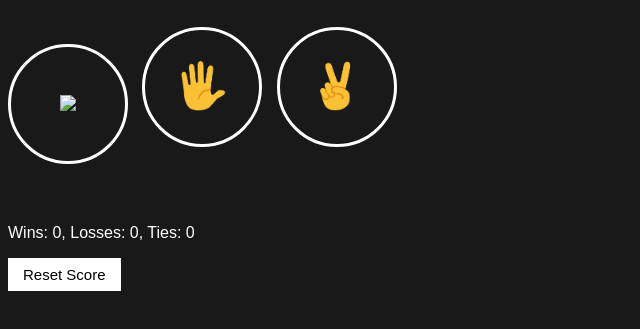
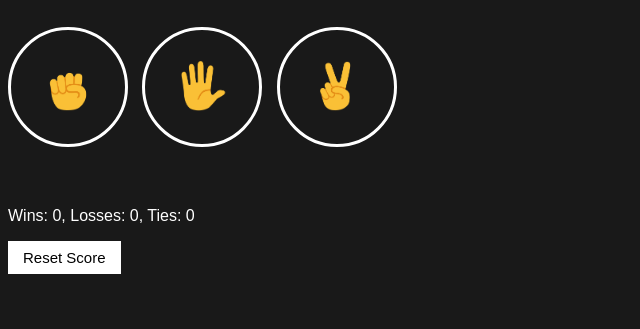
Before and after one commit to Jasur87/rock-paper-scissors, a plain HTML site: page index.html in a window 1280 px wide. Shown: the part 67-396 px from the top of the page, without its empty margins (0-640 px from the left). Drawn offline with Linux system fonts and the light colour scheme; the site is published under a folder, as on GitHub Pages, so addresses that start at the root find nothing.

Commit message:
Update index.html

```diff
--- a/index.html
+++ b/index.html
@@ -52,7 +52,7 @@
     <p class="title">Rock Paper Scissors</p>
     <button onclick="
     playGame(`rock`);
-    "class="move-button"><img src="/images/rock-emoji.png" class="move-icon"></button>
+    "class="move-button"><img src="images/rock-emoji.png" class="move-icon"></button>
 
     <button onclick="
     playGame(`paper`);
```
